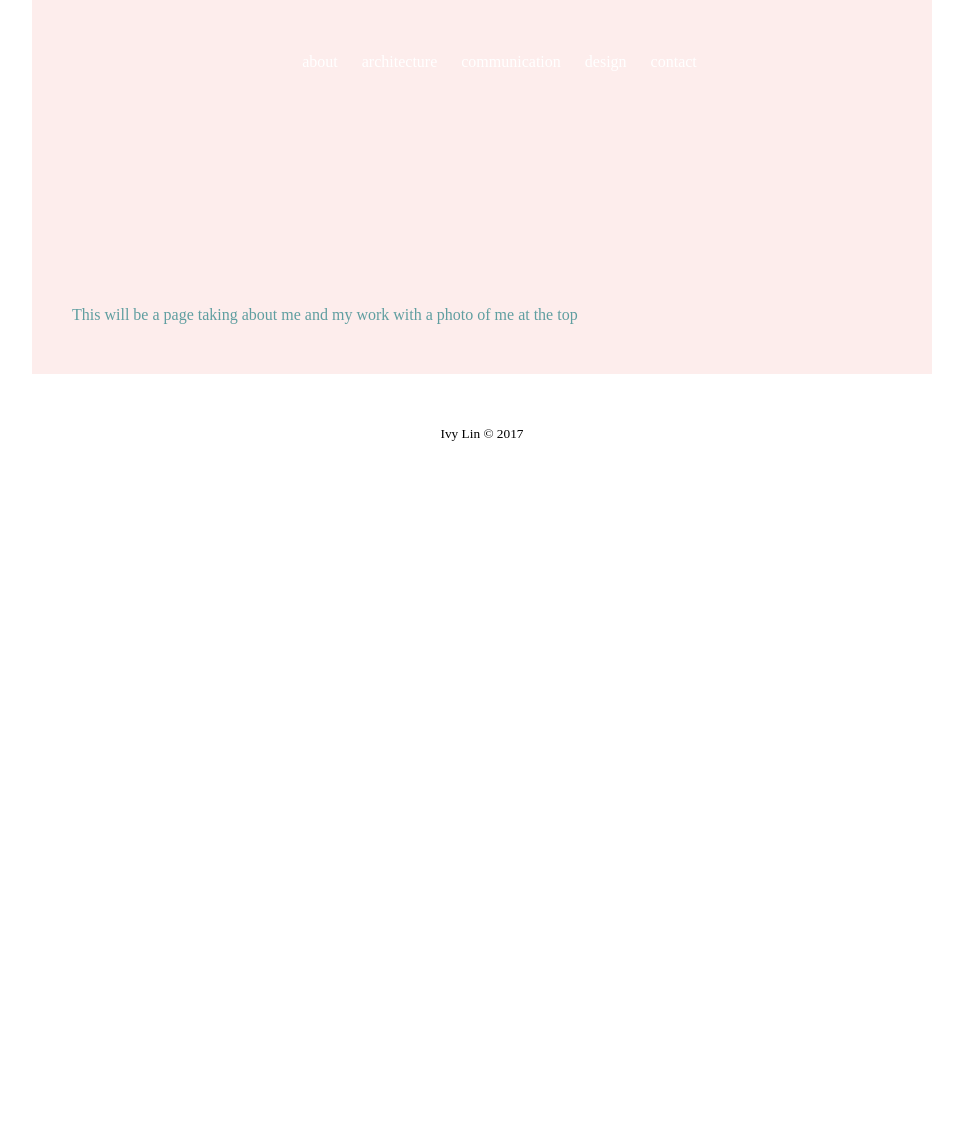
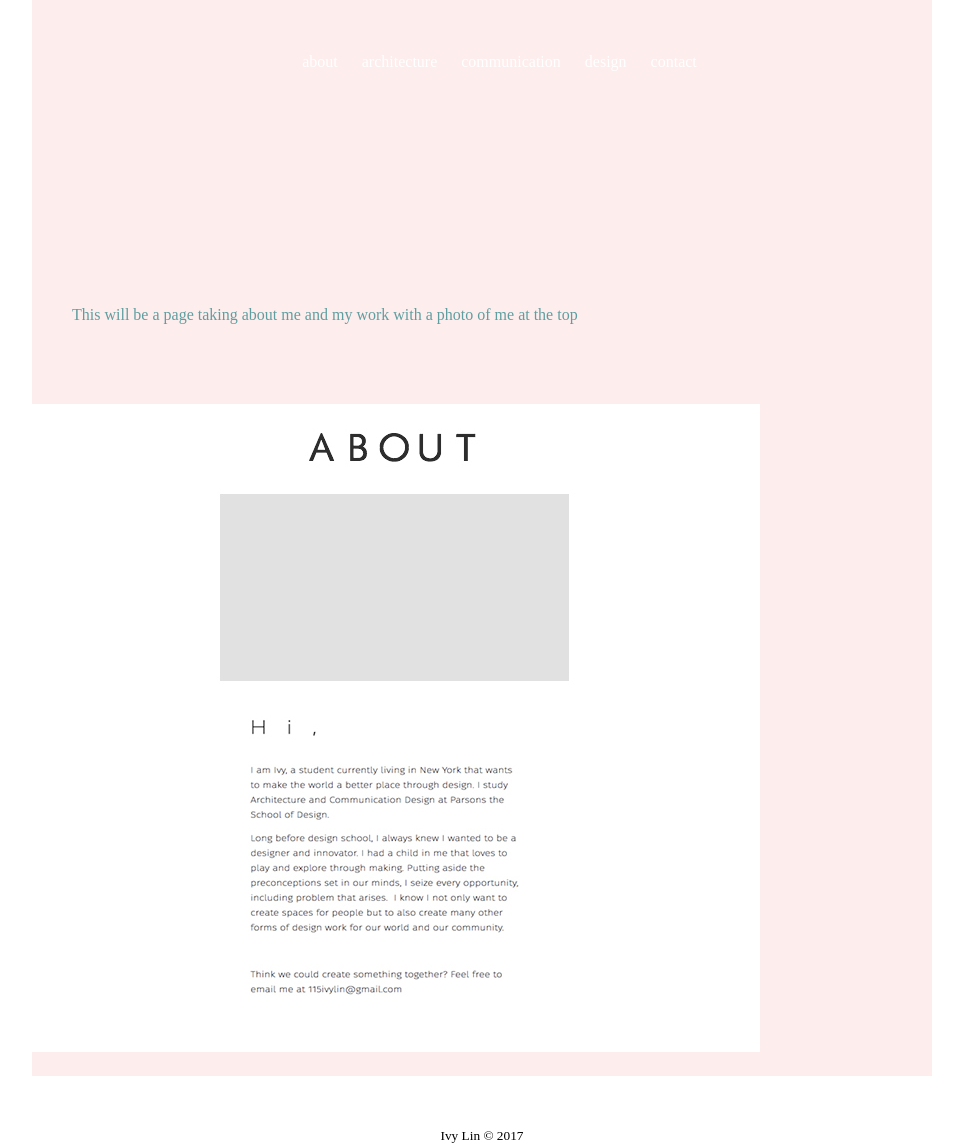
Before and after one commit to ivylin115/IVYLIN, a plain HTML site: page about.html in a window 1280 px wide. Shown: the part 394-1538 px from the top of the page, without its empty margins (158-1121 px from the left). Before the commit the page ends 836 px from the top, so only its background shows below. Drawn offline with Linux system fonts and the light colour scheme.

Commit message:
Add files via upload

```diff
--- a/about.html
+++ b/about.html
@@ -25,7 +25,7 @@
 
    <article>
        <h3> This will be a page taking about me and my work with a photo of me at the top </h3>
-
+    <img src="aboutdiagram.jpg" >
 
     </article>
     <footer><small>Ivy Lin &copy; 2017</small> </footer>
--- a/css/styles.css
+++ b/css/styles.css
@@ -118,6 +118,7 @@ h3 {
     padding-top: 15px;
 
 }
+img{align-content: space-around}
 
 p {
     color: #17202A;
```
Also changed, not shown: architecture.html (+1 -1 lines), communicationdesign.html (+1 -1 lines), aboutdiagram.jpg (added), architecture.jpg (added), sitemap.jpg (added).
